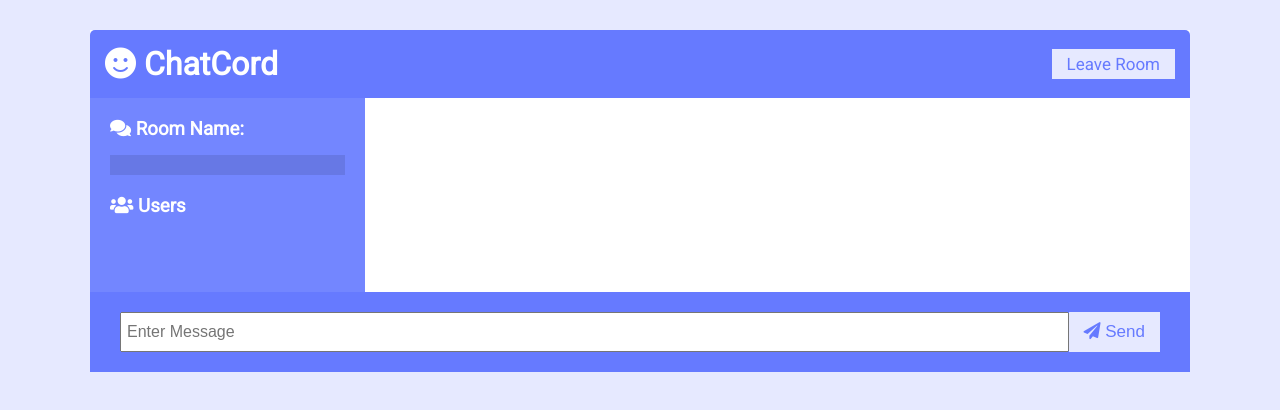
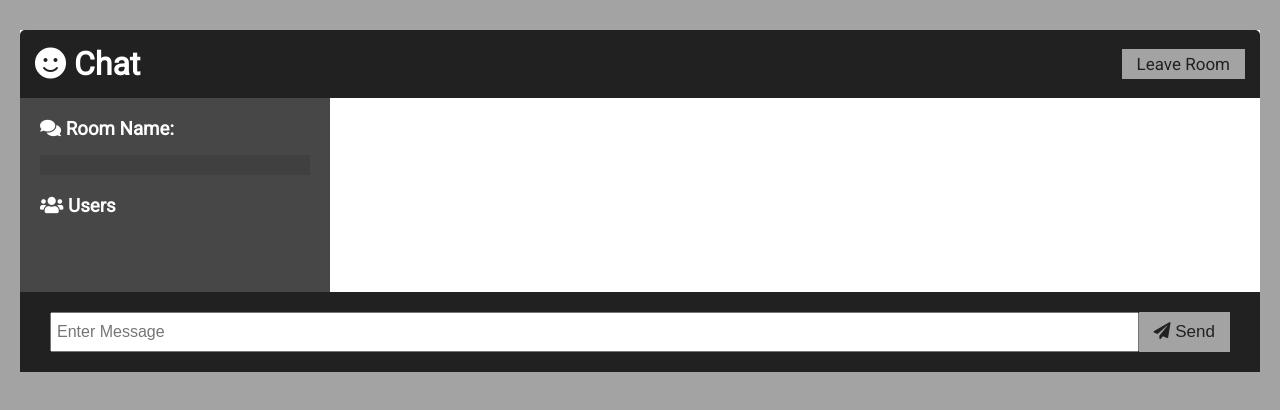
Before and after one commit to MaurerKrisztian/SimpleChatApi, a website: page src/public/chat.html in a window 1280 px wide. Drawn offline with nearby package versions, Linux system fonts and the light colour scheme; no server answers.

Commit message:
add some style

```diff
--- a/package.json
+++ b/package.json
@@ -29,6 +29,5 @@
     "@types/node": "^14.0.23",
     "nodemon": "^2.0.7"
   },
-  "devDependencies": {
-  }
+  "devDependencies": {}
 }
--- a/src/public/chat.html
+++ b/src/public/chat.html
@@ -1,21 +1,21 @@
 <!DOCTYPE html>
 <html lang="en">
 <head>
-    <meta charset="UTF-8" />
-    <meta name="viewport" content="width=device-width, initial-scale=1.0" />
+    <meta charset="UTF-8"/>
+    <meta name="viewport" content="width=device-width, initial-scale=1.0"/>
     <link
             rel="stylesheet"
             href="https://cdnjs.cloudflare.com/ajax/libs/font-awesome/5.12.1/css/all.min.css"
             integrity="sha256-mmgLkCYLUQbXn0B1SRqzHar6dCnv9oZFPEC1g1cwlkk="
             crossorigin="anonymous"
     />
-    <link rel="stylesheet" href="css/style.css" />
-    <title>ChatCord App</title>
+    <link rel="stylesheet" href="css/style.css"/>
+    <title>Chat App</title>
 </head>
 <body>
 <div class="chat-container">
     <header class="chat-header">
-        <h1><i class="fas fa-smile"></i> ChatCord</h1>
+        <h1><i class="fas fa-smile"></i> Chat</h1>
         <a id="leave-btn" class="btn">Leave Room</a>
     </header>
     <main class="chat-main">
--- a/src/public/css/style.css
+++ b/src/public/css/style.css
@@ -1,9 +1,9 @@
 @import url('https://fonts.googleapis.com/css?family=Roboto&display=swap');
 
 :root {
-	--dark-color-a: #667aff;
-	--dark-color-b: #7386ff;
-	--light-color: #e6e9ff;
+	--dark-color-a: #212121;
+	--dark-color-b: #474748;
+	--light-color: #a4a3a3;
 	--success-color: #5cb85c;
 	--error-color: #d9534f;
 }
@@ -41,7 +41,7 @@ a {
 /* Chat Page */
 
 .chat-container {
-	max-width: 1100px;
+	width: auto;
 	background: #fff;
 	margin: 30px auto;
 	overflow: hidden;
```
Also changed, not shown: src/public/index.html (+1 -1 lines). Lines whose indentation alone changed are shown as unchanged.
